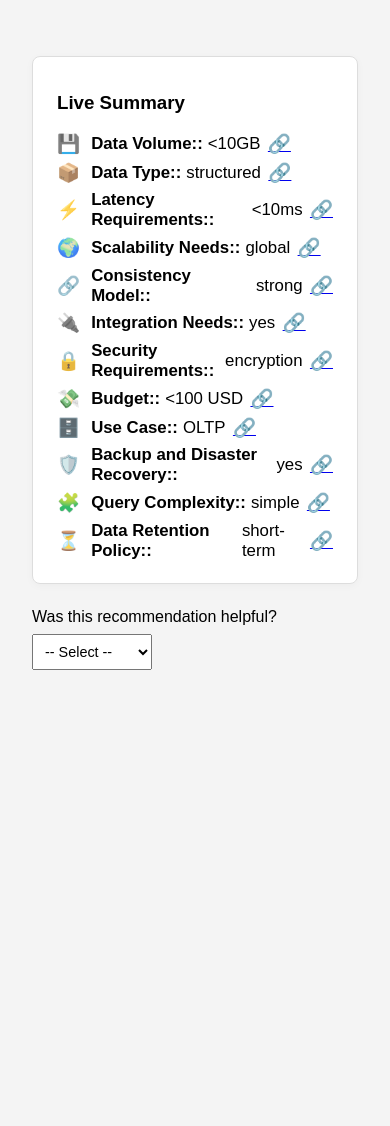
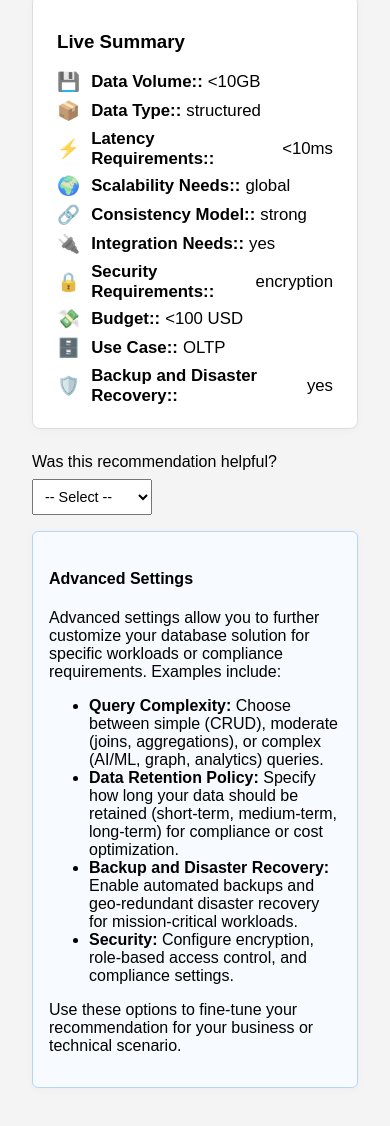
Before and after one commit to MicrosoftCloudEssentials-LearningHub/Azure-Databases-Purview-Advisor, a plain HTML site: page tool/web-app/index.html in a window 390 px wide. Shown: the part 2045-3171 px from the top of the page. Before the commit the page ends 2763 px from the top, so only its background shows below. Drawn offline with Linux system fonts and the light colour scheme.

Commit message:
remove redundant feedback

```diff
--- a/tool/web-app/index.html
+++ b/tool/web-app/index.html
@@ -111,26 +111,6 @@
                     <option value="no">No</option>
                 </select>
 
-                <button id="toggle-advanced" aria-expanded="false" type="button">Show Advanced Settings</button>
-                <div id="advanced-settings" style="display:none;">
-                    <label for="query-complexity">Query Complexity:
-                        <button class="tooltip-icon" aria-label="More info" data-tooltip="Select the complexity level of the queries you will perform. For instance, simple queries are used for CRUD operations, while complex queries are needed for AI/ML workloads.">ℹ️</button>
-                    </label>
-                    <select id="query-complexity" name="query-complexity">
-                        <option value="simple">Simple (CRUD, Key-Value)</option>
-                        <option value="moderate">Moderate (Joins, Aggregations)</option>
-                        <option value="complex">Complex (AI/ML, Graph, Analytics)</option>
-                    </select>
-
-                    <label for="data-retention">Data Retention Policy:
-                        <button class="tooltip-icon" aria-label="More info" data-tooltip="Specify how long you need to retain your data. For example, short-term retention is suitable for temporary logs, while long-term retention is needed for compliance data.">ℹ️</button>
-                    </label>
-                    <select id="data-retention" name="data-retention">
-                        <option value="short-term">Short-term (logs, cache)</option>
-                        <option value="medium-term">Medium-term (months, analytics)</option>
-                        <option value="long-term">Long-term (compliance, archive)</option>
-                    </select>
-                </div>
                 <button type="submit">Get Recommendation</button>
                 <button type="reset" id="reset-form">Reset Form</button>
             </form>
@@ -140,7 +120,7 @@
                 <h3>Live Summary</h3>
                 <ul id="summary-list"></ul>
             </div>
-            <!-- Advanced Settings Button Note -->
+            <!-- Advanced Settings Note -->
             <div id="advanced-settings-note" style="color:#c62828; margin-bottom:1em; display:none;">
                 <strong>Note:</strong> If the Advanced Settings button is not working, see <a href="https://learn.microsoft.com/en-us/azure/azure-sql/database/advanced-configuration" target="_blank" rel="noopener">Advanced Configuration for Azure Databases</a>.
             </div>
@@ -168,6 +148,17 @@
                     </select>
                 </div>
             </div>
+            <div id="advanced-settings" class="summary-card" style="margin-bottom:1em;">
+                <h4>Advanced Settings</h4>
+                <p>Advanced settings allow you to further customize your database solution for specific workloads or compliance requirements. Examples include:</p>
+                <ul>
+                    <li><strong>Query Complexity:</strong> Choose between simple (CRUD), moderate (joins, aggregations), or complex (AI/ML, graph, analytics) queries.</li>
+                    <li><strong>Data Retention Policy:</strong> Specify how long your data should be retained (short-term, medium-term, long-term) for compliance or cost optimization.</li>
+                    <li><strong>Backup and Disaster Recovery:</strong> Enable automated backups and geo-redundant disaster recovery for mission-critical workloads.</li>
+                    <li><strong>Security:</strong> Configure encryption, role-based access control, and compliance settings.</li>
+                </ul>
+                <p>Use these options to fine-tune your recommendation for your business or technical scenario.</p>
+            </div>
         </section>
     </main>
     <script src="script.js"></script>
--- a/tool/web-app/script.js
+++ b/tool/web-app/script.js
@@ -128,20 +128,6 @@ const summaryIcons = {
     'query-complexity': '🧩',
     'data-retention': '⏳'
 };
-const docLinks = {
-    'data-volume': 'https://learn.microsoft.com/en-us/azure/architecture/best-practices/data-partitioning#scalability-targets',
-    'data-type': 'https://learn.microsoft.com/en-us/azure/architecture/guide/technology-choices/data-store-overview',
-    'latency': 'https://learn.microsoft.com/en-us/azure/azure-sql/database/performance-guidance-overview',
-    'scalability': 'https://learn.microsoft.com/en-us/azure/cosmos-db/distribute-data-globally',
-    'consistency': 'https://learn.microsoft.com/en-us/azure/cosmos-db/consistency-levels',
-    'integration-needs': 'https://learn.microsoft.com/en-us/azure/data-factory/introduction',
-    'security': 'https://learn.microsoft.com/en-us/azure/azure-sql/database/security-overview',
-    'budget': 'https://azure.microsoft.com/en-us/pricing/calculator/',
-    'use-case': 'https://learn.microsoft.com/en-us/azure/azure-sql/database/oltp-olap-overview',
-    'backup-recovery': 'https://learn.microsoft.com/en-us/azure/backup/backup-overview',
-    'query-complexity': 'https://learn.microsoft.com/en-us/azure/azure-sql/database/query-performance-insight-use',
-    'data-retention': 'https://learn.microsoft.com/en-us/azure/compliance/offerings/offering-data-retention'
-};
 function updateSummary() {
     const ul = document.getElementById('summary-list');
     ul.innerHTML = '';
@@ -150,9 +136,8 @@ function updateSummary() {
         if (el) {
             const label = document.querySelector(`label[for="${id}"]`);
             const icon = summaryIcons[id] || '';
-            const doc = docLinks[id] ? `<a href="${docLinks[id]}" target="_blank" class="doc-link" title="Microsoft documentation" style="margin-left:0.4em;font-size:1.1em;">🔗</a>` : '';
             const li = document.createElement('li');
-            li.innerHTML = `<span class="summary-icon">${icon}</span><span class="summary-label">${label ? label.childNodes[0].textContent.trim() : id}:</span> <span>${el.value}</span>${doc}`;
+            li.innerHTML = `<span class="summary-icon">${icon}</span><span class="summary-label">${label ? label.childNodes[0].textContent.trim() : id}:</span> <span>${el.value}</span>`;
             ul.appendChild(li);
         }
     });
```
